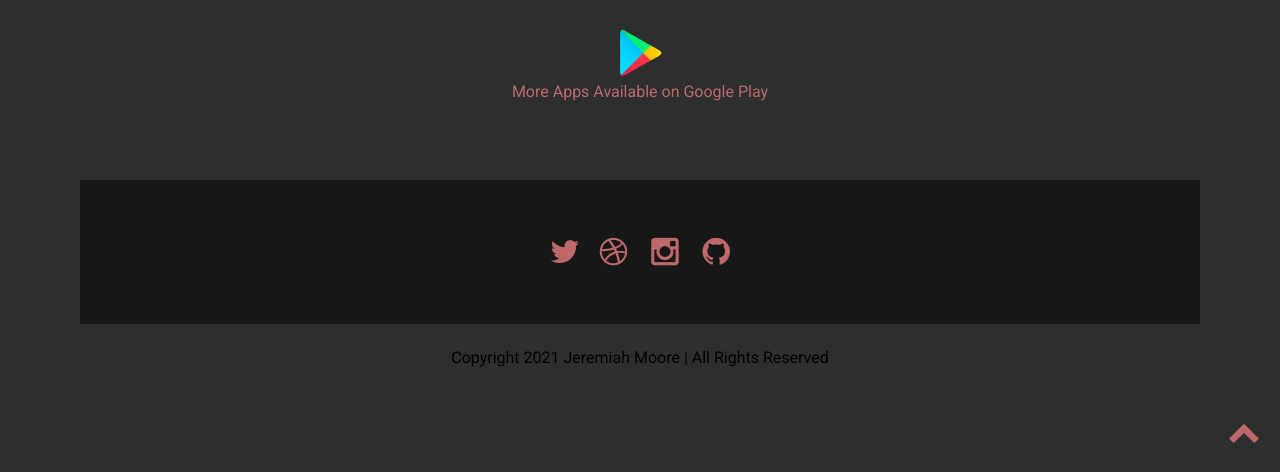
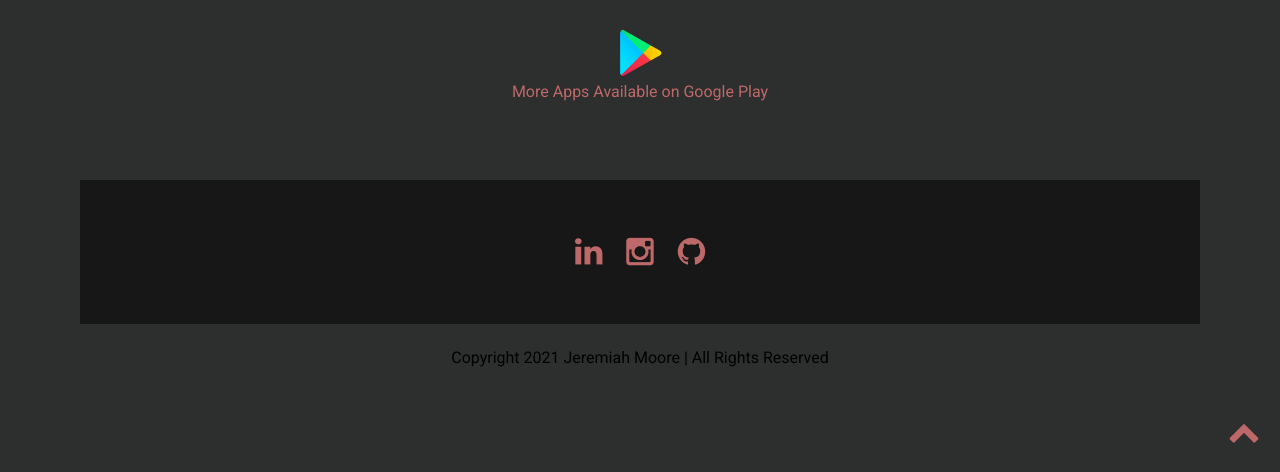
Before and after one commit to JeremiahDMoore/poker-hand-history-keyboard, a plain HTML site: page index.html in a window 1280 px wide. Shown: the part 2754-3226 px from the top of the page. Drawn offline with Linux system fonts and the light colour scheme.

Commit message:
testing social footer

```diff
--- a/index.html
+++ b/index.html
@@ -142,7 +142,7 @@ sets -->
 </section>
 <footer>
   <div class="container">
-    <div class="social text-center"> <a href="#"><i class="fa fa-twitter"></i></a><a href="#"><i class="fa fa-dribbble"></i></a> <a href="#"><i class="fa fa-instagram"></i></a> <a href="#"><i class="fa fa-github"></i></a> </div>
+    <div class="social text-center"> <a href="#"><i class="fa fa-linkedin"></i></a> <a href="#"><i class="fa fa-instagram"></i></a> <a href="#"><i class="fa fa-github"></i></a> </div>
     <div class="clear"></div>
     <!--CLEAR FLOATS-->
   </div>
```
